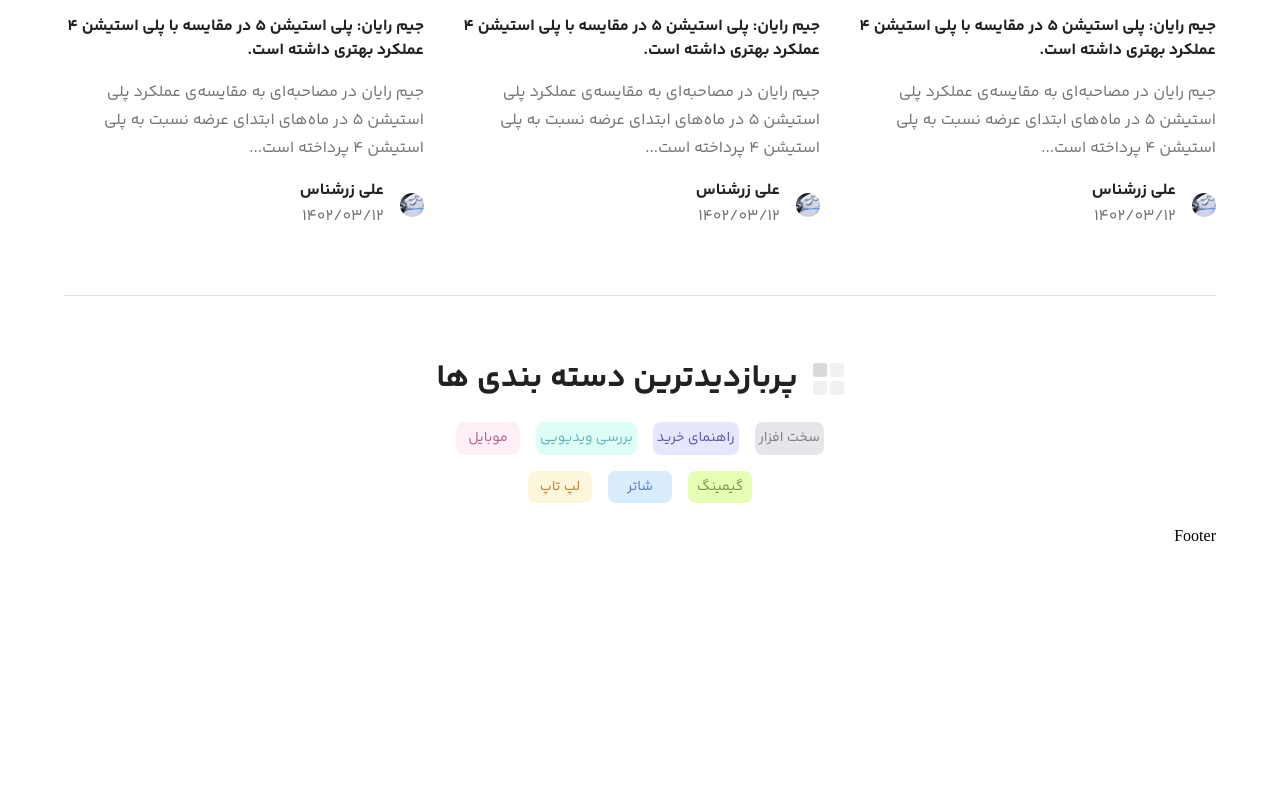
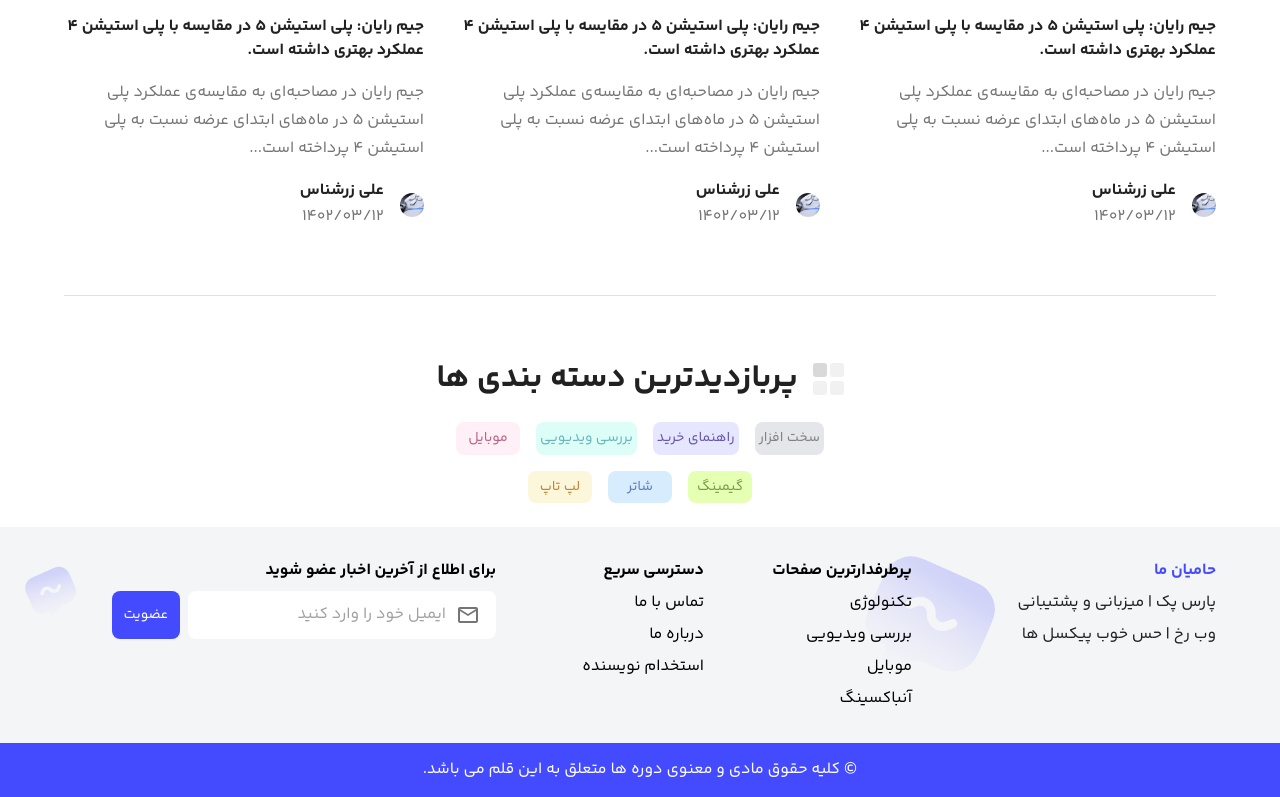
Before and after one commit to Zarshenas/shol-ghalam, a React (Vite) app: page / in a window 1280 px wide. Shown: the part 2816-3613 px from the top of the page. Before the commit the page ends 3361 px from the top, so only its background shows below. Built offline with nearby package versions, Linux system fonts and the light colour scheme.

Commit message:
footer completed

```diff
--- a/src/components/Layout/Footer.jsx
+++ b/src/components/Layout/Footer.jsx
@@ -1,9 +1,137 @@
-import { Container } from "@mui/material"
-
+import { Box, Button, Container, Grid2, InputAdornment, TextField, Typography } from "@mui/material"
+import { Link } from "react-router-dom"
+import MailOutlinedIcon from '@mui/icons-material/MailOutlined';
 function Footer() {
   return (
-    <Container>Footer</Container>
-  )
+    <>
+    <Box sx={{backgroundColor:"#F4F5F7" ,py:4,flexGrow:"2" ,zIndex:-2 }}>
+      <Container sx={{position:"relative"}}>
+        <Grid2 container gap={2}>
+          <Grid2 size={3} sx={{display:"flex" ,flexDirection:"column" , gap:1 ,}}>
+            <Typography variant="body1" fontWeight={600} color="text.heading">حامیان ما</Typography>
+            <Link style={{textDecoration:"none" , width:"max-content"}} to={'./'}>
+              <Typography variant="body1" color="text.primary">پارس پک | میزبانی و پشتیبانی</Typography>
+            </Link>
+            <Link style={{textDecoration:"none", width:"max-content"}} to={'./'}>
+              <Typography variant="body1" color="text.primary">وب رخ | حس خوب پیکسل ها</Typography>
+            </Link>
+          </Grid2>
+          <Grid2 sx={{display:"flex" ,flexDirection:"column" , gap:1 ,}} size={2}>
+          <Typography variant="body1" fontWeight={600}>پرطرفدارترین صفحات</Typography>
+              <Link style={{textDecoration:"none", width:"max-content"}} to={'./'}>
+                  <Typography color="initial" variant="body1">تکنولوژی</Typography>
+              </Link>
+              <Link style={{textDecoration:"none", width:"max-content"}} to={'./'}>
+                <Typography color="initial" variant="body1">بررسی ویدیویی</Typography>
+              </Link>
+              <Link style={{textDecoration:"none", width:"max-content"}} to={'./'}>
+                <Typography color="initial" variant="body1">موبایل</Typography>
+              </Link>
+              <Link style={{textDecoration:"none", width:"max-content"}} to={'./'}>
+                <Typography color="initial" variant="body1">آنباکسینگ</Typography>
+              </Link>
+          </Grid2>
+          <Grid2 sx={{display:"flex" ,flexDirection:"column" , gap:1 ,}} size={2}>
+              <Typography variant="body1" fontWeight={600}>دسترسی سریع</Typography>
+              <Link style={{textDecoration:"none", width:"max-content"}} to={'./'}>
+                <Typography color="initial" variant="body1">تماس با ما</Typography>
+              </Link>
+              <Link style={{textDecoration:"none", width:"max-content"}} to={'./'}>
+                <Typography color="initial" variant="body1">درباره ما</Typography>
+              </Link>
+              <Link style={{textDecoration:"none", width:"max-content"}} to={'./'}>
+                <Typography color="initial" variant="body1">استخدام نویسنده</Typography>
+              </Link>
+          </Grid2>
+          <Grid2 sx={{display:"flex" ,flexDirection:"column" , gap:1}} size={4}>
+          <Typography variant="body1" fontWeight={600}>
+            برای اطلاع از آخرین اخبار  عضو شوید
+          </Typography>
+          <Box sx={{display:"flex" , alignContent:"center" , justifyContent:"flex-end" , gap:1}}>
+          <TextField
+            hiddenLabel
+            placeholder="ایمیل خود را وارد کنید"
+            variant="standard"
+            slotProps={{
+              input: {
+                    disableUnderline: true,
+                    startAdornment: (
+                      <InputAdornment position="start">
+                        <MailOutlinedIcon sx={{margin:"0 0 0 10px "}} />
+                      </InputAdornment>
+                    ),
+                  },
+            }}
+            sx={{backgroundColor:"white" , borderRadius:"8px" , fontSize:"12px", padding:"8px", width:"100%"}}
+            />
+          <Button>عضویت</Button>
+          </Box>
+          </Grid2>
+        </Grid2>
+      <Box
+          sx={{
+            opacity:"0.2",
+            width: '25px',
+            height: '23px',
+            position:"absolute",
+            top:"35%" ,
+            right:"25%",
+            backgroundImage:'url(/Logo.svg)',
+            backgroundSize: 'cover',
+            backgroundPosition: 'center',
+            scale:5,
+            rotate:"24deg",
+            zIndex:-1,
+            objectFit:"cover"
+          }}
+        >
+          <Box
+        sx={{
+          position: "absolute",
+          bottom: 0,
+          left: 0,
+          right: 0,
+          height: "90%",
+          background: "linear-gradient(to bottom, rgba(255, 255, 255, 0) 0%, #F4F5F7 100%)",
+        }}
+      ></Box>
+        </Box>
+        <Box
+          sx={{
+            opacity:"0.2",
+            width: '25px',
+            height: '23px',
+            position:"absolute",
+            backgroundImage:'url(/Logo.svg)',
+            backgroundSize: 'cover',
+            backgroundPosition: 'center',
+            rotate:"-24deg",
+            zIndex:-1,
+            top:"15%" ,
+            left:"0%" ,
+            scale:2,
+            objectFit:"cover"
+          }}
+        >
+<Box
+        sx={{
+          position: "absolute",
+          bottom: 0,
+          left: 0,
+          right: 0,
+          height: "90%",
+          background: "linear-gradient(to bottom, rgba(255, 255, 255, 0) 0%, #F4F5F7 100%)",
+        }}
+      ></Box>
+        </Box>
+      </Container>
+    </Box>
+
+      <Box sx={{backgroundColor:"primary.main" , textAlign:"center" , padding:"15px 0"}}>
+        <Typography variant="body1" color="primary.contrastText" >© کلیه حقوق مادی و معنوی دوره ها متعلق به این قلم می باشد.</Typography>
+      </Box>
+      </>
+      )
 }
 
 export default Footer
--- a/src/pages/Home.jsx
+++ b/src/pages/Home.jsx
@@ -43,7 +43,7 @@ function Home() {
           bottom: 0,
           left: 0,
           right: 0,
-          height: "20%", // Adjust based on how much gradient you want
+          height: "20%",
           background: "linear-gradient(to bottom, rgba(255, 255, 255, 0) 0%, white 100%)",
         }}
       >
```
